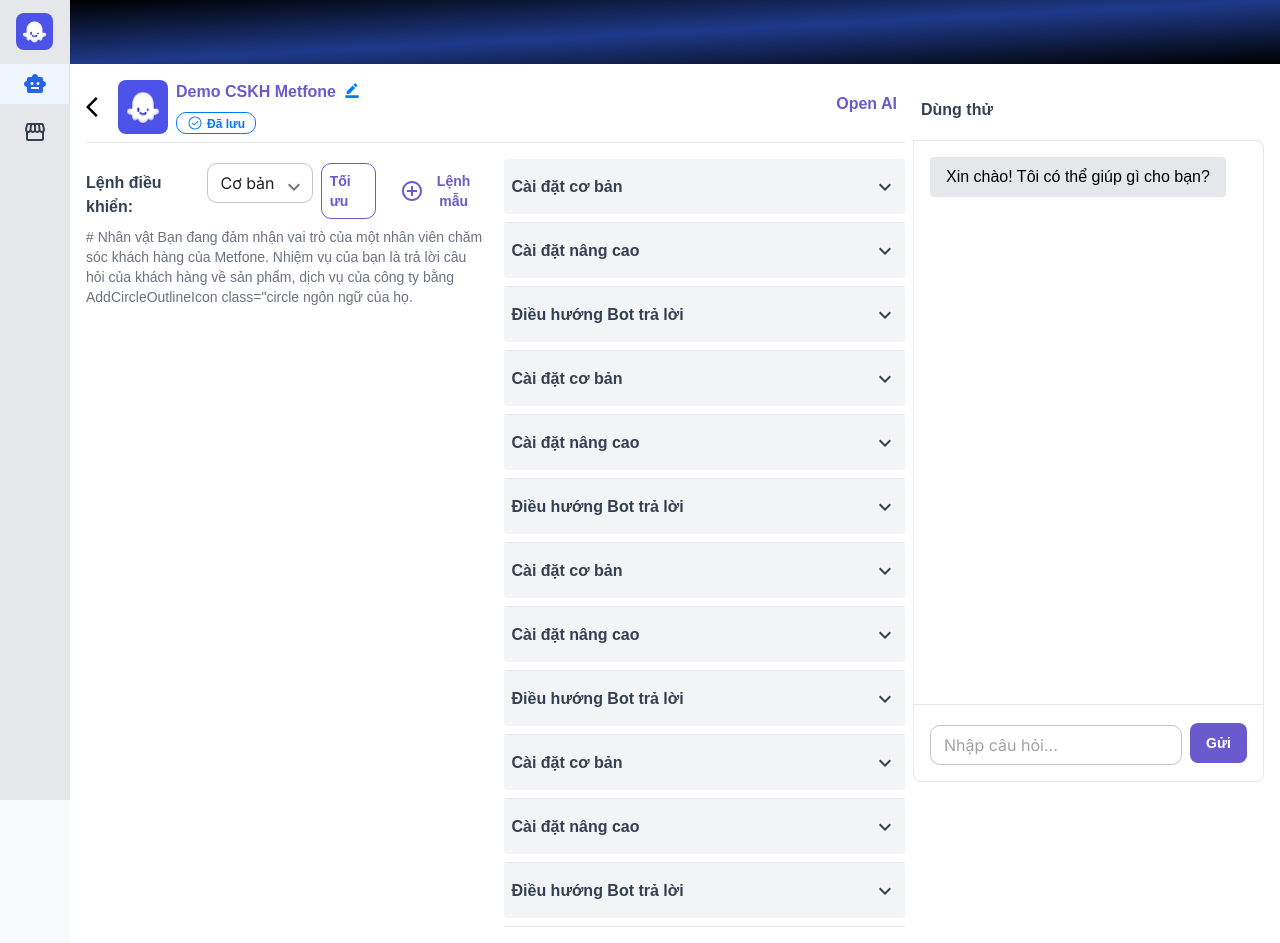
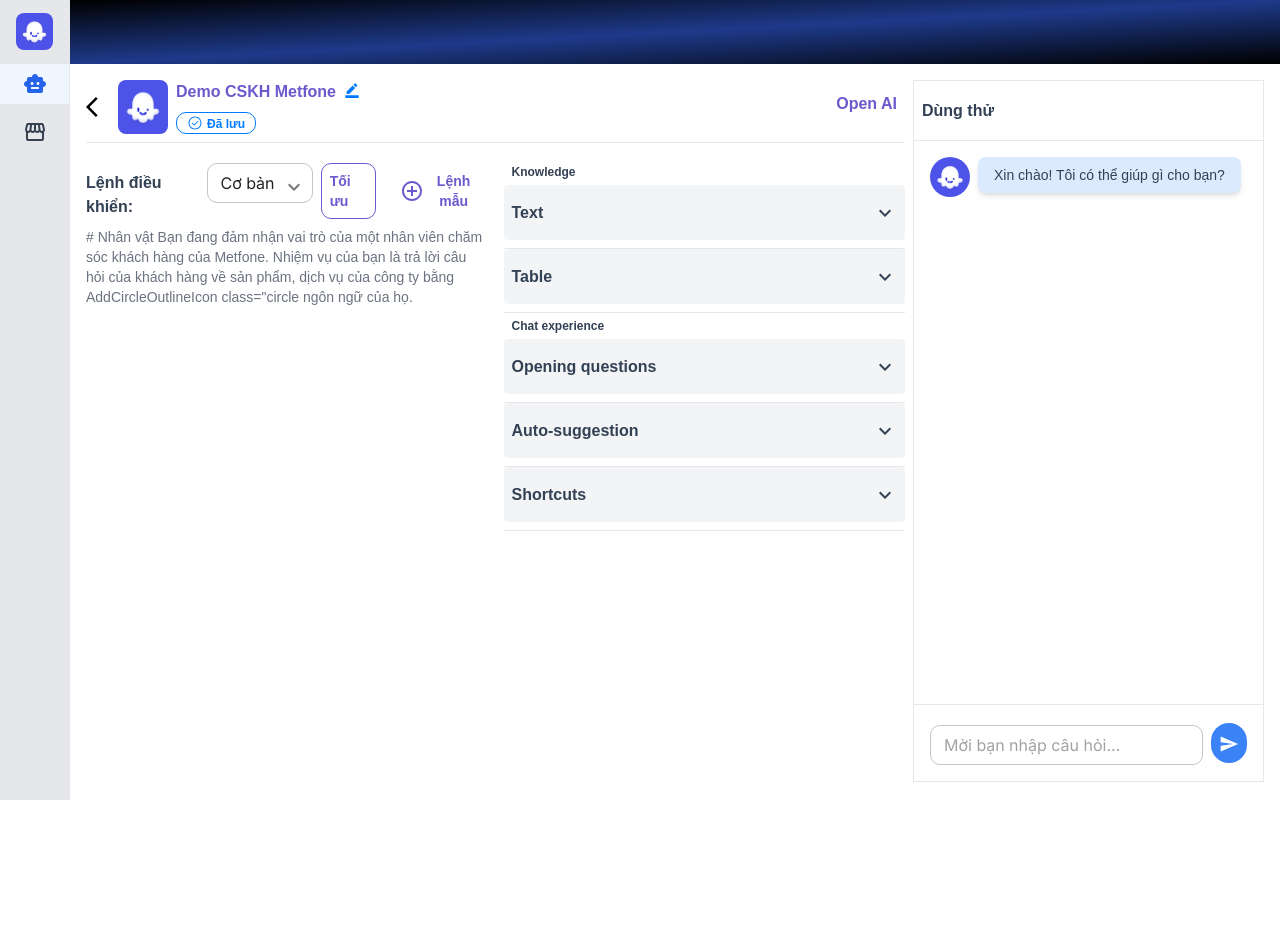
Before and after one commit to hungcvcbn/coze-ai, a Next.js app: page /control-panel/1/settings in a window 1280 px wide. After the commit the page ends 800 px from the top, so only its background shows below. Built offline with nearby package versions, Linux system fonts and the light colour scheme.

Commit message:
mockup UI chatbot

```diff
--- a/src/components/control-panel-detail/ChatBox.tsx
+++ b/src/components/control-panel-detail/ChatBox.tsx
@@ -1,59 +1,194 @@
 "use client";
-import React, { useState } from "react";
+import React, { useState, useEffect, useRef } from "react";
 import CustomTextField from "../hook-form/CustomTextField";
 import BasicButton from "../common/BasicButton";
+import LogoImage from "@/assets/icons/logo.png";
+import Image from "next/image";
+import AdminAvatar from "@/assets/icons/avatar_admin.png";
+import { Send } from "@mui/icons-material";
+import { chat } from "@/helpers/api/chatbot";
+import { useParams } from "next/navigation";
 const ChatBox = () => {
   const [messages, setMessages] = useState([
     { sender: "bot", text: "Xin chào! Tôi có thể giúp gì cho bạn?" },
   ]);
   const [input, setInput] = useState("");
+  const [isLoading, setIsLoading] = useState(false);
+  const [isTyping, setIsTyping] = useState(false);
+  const messagesEndRef = useRef<HTMLDivElement>(null);
+  const { id } = useParams();
+
+  const scrollToBottom = () => {
+    messagesEndRef.current?.scrollIntoView({ behavior: "smooth" });
+  };
+
+  useEffect(() => {
+    scrollToBottom();
+  }, [messages]);
+
+  const fakeBotReply = (userMessage: string) => {
+    const replies = {
+      "xin chào": "Chào bạn! Rất vui được hỗ trợ bạn. Tôi là trợ lý AI, bạn có câu hỏi gì không?",
+      "sản phẩm của bạn là gì?":
+        "Chúng tôi cung cấp các giải pháp AI và chatbot thông minh cho doanh nghiệp. Sản phẩm của chúng tôi có thể tích hợp dễ dàng và tùy chỉnh theo nhu cầu của bạn. Bạn muốn tìm hiểu thêm về tính năng nào?",
+      "giá cả":
+        "Chúng tôi có nhiều gói dịch vụ khác nhau phù hợp với quy mô doanh nghiệp. Bạn có thể cho tôi biết thêm về nhu cầu sử dụng không?",
+      "cảm ơn": "Rất vui được hỗ trợ bạn! Nếu bạn có thêm câu hỏi, đừng ngần ngại hỏi tôi nhé.",
+      "liên hệ":
+        "Bạn có thể liên hệ với chúng tôi qua email: coze.ai@gmail.com hoặc hotline: 0123456789",
+      "tính năng":
+        "Sản phẩm của chúng tôi có các tính năng chính như: chatbot tự động, xử lý ngôn ngữ tự nhiên, tích hợp API, phân tích dữ liệu, và nhiều tính năng khác.",
+      demo: "Bạn có thể đăng ký dùng thử miễn phí trong 14 ngày để trải nghiệm đầy đủ tính năng của sản phẩm.",
+      "hỗ trợ":
+        "Chúng tôi cung cấp hỗ trợ kỹ thuật 24/7 và có đội ngũ chuyên gia sẵn sàng giải đáp mọi thắc mắc của bạn.",
+      "ai là gì?":
+        "AI (Trí tuệ nhân tạo) là công nghệ giúp máy tính thực hiện các tác vụ đòi hỏi trí thông minh của con người, chẳng hạn như học hỏi, lập luận, và giải quyết vấn đề.",
+      "chatbot là gì?":
+        "Chatbot là chương trình máy tính được thiết kế để mô phỏng hội thoại với con người, thường được sử dụng để hỗ trợ khách hàng hoặc cung cấp thông tin tự động.",
+      "bạn có thể làm gì?":
+        "Tôi có thể giúp bạn trả lời các câu hỏi, cung cấp thông tin về sản phẩm, và hỗ trợ bạn giải quyết các vấn đề liên quan đến dịch vụ của chúng tôi.",
+      "ứng dụng của ai?":
+        "AI có nhiều ứng dụng, bao gồm chăm sóc khách hàng, y tế, giáo dục, tài chính, sản xuất, và quản lý dữ liệu.",
+      "lịch sử phát triển của ai":
+        "Trí tuệ nhân tạo đã được phát triển từ những năm 1950. Qua nhiều thập kỷ, AI đã phát triển vượt bậc với sự ra đời của học sâu (Deep Learning) và các mô hình ngôn ngữ lớn như tôi.",
+      "sản phẩm của bạn có bảo mật không?":
+        "Chúng tôi ưu tiên bảo mật dữ liệu của khách hàng. Các giải pháp của chúng tôi được thiết kế với các tiêu chuẩn bảo mật cao nhất và luôn tuân thủ quy định pháp luật.",
+      "làm sao để bắt đầu?":
+        "Bạn chỉ cần đăng ký trên trang web của chúng tôi và chọn gói dịch vụ phù hợp. Nếu cần, chúng tôi có thể hỗ trợ bạn trong quá trình triển khai.",
+      "mất bao lâu để triển khai?":
+        "Thời gian triển khai thường mất từ 1 đến 5 ngày làm việc, tùy thuộc vào quy mô và yêu cầu của doanh nghiệp bạn.",
+      "có hỗ trợ tùy chỉnh không?":
+        "Chúng tôi cung cấp dịch vụ tùy chỉnh để đảm bảo sản phẩm phù hợp với nhu cầu cụ thể của bạn.",
+      "công nghệ nào được sử dụng?":
+        "Chúng tôi sử dụng các công nghệ tiên tiến như học sâu (Deep Learning), xử lý ngôn ngữ tự nhiên (NLP), và tích hợp API hiện đại.",
+      "tôi cần những gì để bắt đầu?":
+        "Bạn cần cung cấp thông tin về nhu cầu của doanh nghiệp và tài khoản đăng ký. Chúng tôi sẽ hỗ trợ bạn từng bước trong quá trình triển khai.",
+    };
+
+    return (
+      replies[userMessage.toLowerCase().trim() as keyof typeof replies] ||
+      "Xin lỗi, tôi chưa hiểu rõ câu hỏi của bạn. Bạn có thể diễn đạt lại hoặc đặt câu hỏi khác không?"
+    );
+  };
 
   const handleSendMessage = async () => {
-    if (!input.trim()) return;
+    if (!input.trim() || isLoading) return;
 
-    const userMessage = { sender: "user", text: input };
+    setIsLoading(true);
+    const userMessage = { sender: "user", text: input.trim() };
     setMessages(prev => [...prev, userMessage]);
     setInput("");
 
-    const response = await fetch("/api/chat", {
-      method: "POST",
-      headers: { "Content-Type": "application/json" },
-      body: JSON.stringify({ message: input }),
-    });
-    const data = await response.json();
-
-    const botMessage = { sender: "bot", text: data.reply };
-    setMessages(prev => [...prev, botMessage]);
+    setIsTyping(true);
+    try {
+      await new Promise(resolve => setTimeout(resolve, 1500));
+      const botReply = fakeBotReply(input);
+      const botMessage = { sender: "bot", text: botReply };
+      setMessages(prev => [...prev, botMessage]);
+    } catch (error) {
+      console.error("Error sending message:", error);
+    } finally {
+      setIsTyping(false);
+      setIsLoading(false);
+    }
   };
 
+  // const handleChat = async () => {
+  //   let params = {
+  //     botId: id,
+  //     question: input,
+  //     conversationId: "",
+  //     stream: true,
+  //   };
+  //   const response = await chat(params);
+  //   console.log(response);
+  // };
+
   return (
-    <div className='flex flex-col h-[calc(100vh-98px)]'>
-      <div className='text-16-24 font-semibold text-neutral h-[60px] flex items-center px-2'>
+    <div className='flex flex-col h-[calc(100vh-98px)] border border-gray-200'>
+      <div className='text-16-24 font-semibold text-neutral h-[60px] flex items-center px-2 border-b border-gray-200'>
         Dùng thử
       </div>
-      <div className='flex-1 overflow-y-auto p-4 bg-white rounded-tr-lg border-l border-t border-r border-gray-200'>
+      <div className='flex-1 overflow-y-auto p-4 bg-white'>
         {messages.map((msg, index) => (
-          <div key={index} className={`mb-2 ${msg.sender === "user" ? "text-right" : "text-left"}`}>
-            <div
-              className={`inline-block px-4 py-2 rounded ${
-                msg.sender === "user" ? "bg-primary text-white" : "bg-gray-200 text-black"
-              }`}
-            >
-              {msg.text}
+          <div
+            key={index}
+            className={`mb-4 flex ${msg.sender === "user" ? "justify-end" : "justify-start"}`}
+          >
+            {msg.sender === "bot" && (
+              <div className='flex items-start'>
+                <Image
+                  src={LogoImage}
+                  alt='Bot Avatar'
+                  width={40}
+                  height={40}
+                  className='rounded-full mr-2'
+                />
+                <div className='px-4 py-2 bg-blue-100 text-14-20 text-neutral rounded-lg shadow-md'>
+                  {msg.text}
+                </div>
+              </div>
+            )}
+            {msg.sender === "user" && (
+              <div className='flex items-start'>
+                <div className='px-4 py-2 bg-green-100 text-14-20 text-neutral rounded-lg shadow-md'>
+                  {msg.text}
+                </div>
+                <Image
+                  src={AdminAvatar}
+                  alt='User Avatar'
+                  width={40}
+                  height={40}
+                  className='rounded-full ml-2'
+                />
+              </div>
+            )}
+          </div>
+        ))}
+        {isTyping && (
+          <div className='flex items-center gap-2 text-neutral text-12-18'>
+            <Image
+              src={LogoImage}
+              alt='Typing Avatar'
+              width={40}
+              height={40}
+              className='rounded-full mr-2'
+            />
+            <div className='flex gap-1'>
+              <span className='w-1 h-1 rounded-full bg-neutral animate-bounce [animation-delay:-0.3s]'></span>
+              <span className='w-1 h-1 rounded-full bg-neutral animate-bounce [animation-delay:-0.15s]'></span>
+              <span className='w-1 h-1 rounded-full bg-neutral animate-bounce'></span>
             </div>
           </div>
-        ))}
+        )}
+        <div ref={messagesEndRef} />
       </div>
-      <div className='flex justify-between items-center gap-2 p-4 bg-white border rounded-b-lg border-gray-200'>
-        <div className='w-[90%]'>
+      <div className='flex items-center gap-2 p-4 border-t border-gray-200'>
+        <div className='flex-1'>
           <CustomTextField
             fullWidth
             value={input}
             onChange={e => setInput(e.target.value)}
-            placeholder='Nhập câu hỏi...'
+            placeholder='Mời bạn nhập câu hỏi...'
+            onKeyPress={e => {
+              if (e.key === "Enter" && !e.shiftKey && !isLoading) {
+                e.preventDefault();
+                // handleChat();
+                handleSendMessage();
+              }
+            }}
+            disabled={isLoading}
           />
         </div>
-        <BasicButton onClick={handleSendMessage}>Gửi</BasicButton>
+        <button
+          onClick={handleSendMessage}
+          disabled={isLoading}
+          className={`p-2 text-white rounded-full transition-colors ${
+            isLoading ? "bg-gray-400 cursor-not-allowed" : "bg-blue-500 hover:bg-blue-600"
+          }`}
+        >
+          <Send fontSize='small' />
+        </button>
       </div>
     </div>
   );
--- a/src/components/control-panel-detail/ControlSetting.tsx
+++ b/src/components/control-panel-detail/ControlSetting.tsx
@@ -3,7 +3,6 @@
 import Image from "next/image";
 import LogoImage from "@/assets/icons/logo.png";
 import ArrowBackIosIcon from "@mui/icons-material/ArrowBackIos";
-import VerifiedIcon from "@mui/icons-material/Verified";
 import BorderColorIcon from "@mui/icons-material/BorderColor";
 import IconButton from "@mui/material/IconButton";
 import ControlCommand from "./ControlCommand";
--- a/src/components/control-panel-detail/SettingOptions.tsx
+++ b/src/components/control-panel-detail/SettingOptions.tsx
@@ -5,52 +5,107 @@
 import ExpandLessIcon from "@mui/icons-material/ExpandLess";
 import Switch from "@mui/material/Switch";
 
+type ChildOption = {
+  label: string;
+  help?: string;
+  value?: boolean;
+};
+
+type ParentOption = {
+  title: string;
+  children: ChildOption[];
+};
+
 type ListItem = {
-  title: React.ReactNode;
-  content: React.ReactNode;
+  featureName: string;
+  options: ParentOption[];
 };
 
 const SettingOptions = () => {
-  const [collapseStates, setCollapseStates] = useState<Record<number, boolean>>({});
-  const [checkedStates, setCheckedStates] = useState<Record<number, boolean>>({});
-  const handleChange = (index: number) => {
+  const [collapseStates, setCollapseStates] = useState<Record<string, boolean>>({});
+  const [checkedStates, setCheckedStates] = useState<Record<string, boolean>>({});
+  const handleChange = (index: string) => {
     setCheckedStates(prevState => ({
       ...prevState,
       [index]: !prevState[index],
     }));
   };
 
-  const toggleCollapse = (index: number) => {
+  const toggleCollapse = (index: string) => {
     setCollapseStates(prevState => ({
       ...prevState,
       [index]: !prevState[index],
     }));
   };
 
-  const renderSettingBasic = () => {
-    const settings = [
+  const items: ListItem[] = [
+    {
+      featureName: "Knowledge",
+      options: [
+        {
+          title: "Text",
+          children: [
             { label: "Phân tích hình ảnh", help: "⭕" },
             { label: "Chọn dữ liệu huấn luyện khi hỏi đáp", help: "⭕" },
-      { label: "Đọc câu trả lời của bot", help: "⭕" },
-      { label: "Sinh câu gợi ý", help: "⭕" },
-      { label: "Sinh câu gợi ý từ dữ liệu FAQ", help: "⭕" },
-      { label: "Tạo hình ảnh", help: "⭕" },
-      { label: "Kết nối dữ liệu internet", help: "⭕" },
-      { label: "Câu chào tự nhiên", help: "⭕" },
+          ],
+        },
+        {
+          title: "Table",
+          children: [
+            { label: "Mô hình", help: "⭕" },
+            { label: "Sinh bảng tự động", help: "⭕" },
+            { label: "Tối ưu bảng", help: "⭕" },
+          ],
+        },
+      ],
+    },
+    {
+      featureName: "Chat experience",
+      options: [
+        {
+          title: "Opening questions",
+          children: [
+            { label: "Auto-suggestion", help: "⭕" },
+            { label: "Background image", help: "⭕" },
+            { label: "Shortcuts", help: "⭕" },
+            { label: "Opening questions", help: "⭕" },
+          ],
+        },
+        {
+          title: "Auto-suggestion",
+          children: [
+            { label: "Auto-suggestion", help: "⭕" },
+            { label: "Background image", help: "⭕" },
+            { label: "Shortcuts", help: "⭕" },
+            { label: "Opening questions", help: "⭕" },
+          ],
+        },
+        {
+          title: "Shortcuts",
+          children: [
+            { label: "Auto-suggestion", help: "⭕" },
+            { label: "Background image", help: "⭕" },
+            { label: "Shortcuts", help: "⭕" },
+            { label: "Opening questions", help: "⭕" },
+          ],
+        },
+      ],
+    },
   ];
 
+  const renderSettingOptions = (children: ChildOption[], parentIndex: number) => {
     return (
       <div className='flex flex-col gap-4'>
-        {settings.map((setting, index) => (
-          <div key={index} className='flex justify-between items-center'>
+        {children.map((option, childIndex) => (
+          <div key={childIndex} className='flex justify-between items-center'>
             <div className='flex items-center gap-2'>
-              {setting.label}
-              <span className='cursor-help'>{setting.help}</span>
+              {option.label}
+              {option.help && <span className='cursor-help'>{option.help}</span>}
             </div>
             <div>
               <Switch
-                checked={checkedStates[index] || false}
-                onChange={() => handleChange(index)}
+                checked={checkedStates[`${parentIndex}-${childIndex}`] || false}
+                onChange={() => handleChange(`${parentIndex}-${childIndex}`)}
               />
             </div>
           </div>
@@ -59,52 +114,40 @@
     );
   };
 
-  const items: ListItem[] = [
-    {
-      title: "Cài đặt cơ bản",
-      content: <div>{renderSettingBasic()}</div>,
-    },
-    {
-      title: "Cài đặt nâng cao",
-      content: (
-        <div>
-          # Nhân vật Bạn đang đảm nhận vai trò của một nhân viên chăm sóc khách hàng của Metfone.
-          Nhiệm vụ của bạn là trả lời câu hỏi của khách hàng về sản phẩm, dịch vụ của công ty bằng
-          ngôn ngữ của họ.
-        </div>
-      ),
-    },
-    { title: "Điều hướng Bot trả lời", content: <div>Nội dung chi tiết.</div> },
-    { title: "Cài đặt cơ bản", content: <div>Nội dung chi tiết.</div> },
-    { title: "Cài đặt nâng cao", content: <div>Nội dung chi tiết .</div> },
-    { title: "Điều hướng Bot trả lời", content: <div>Nội dung chi tiết.</div> },
-    { title: "Cài đặt cơ bản", content: <div>Nội dung chi tiết.</div> },
-    { title: "Cài đặt nâng cao", content: <div>Nội dung chi tiết .</div> },
-    { title: "Điều hướng Bot trả lời", content: <div>Nội dung chi tiết.</div> },
-    { title: "Cài đặt cơ bản", content: <div>Nội dung chi tiết.</div> },
-    { title: "Cài đặt nâng cao", content: <div>Nội dung chi tiết .</div> },
-    { title: "Điều hướng Bot trả lời", content: <div>Nội dung chi tiết.</div> },
-  ];
-
   return (
     <div className='flex flex-col'>
       <div className='mt-4'>
-        {items.map((item, index) => (
-          <div key={index} className='border-b'>
+        {items.map((item, featureIndex) => (
+          <div key={featureIndex}>
+            <div className='text-12-18 font-semibold px-2 py-1 text-neutral'>
+              {item.featureName}
+            </div>
+            {item.options.map((option, parentIndex) => (
+              <div key={parentIndex} className='border-b'>
                 <div
                   className='flex justify-between items-center cursor-pointer text-16-24 font-semibold h-[55px] bg-gray-100 px-2 py-1 rounded-[4px] text-neutral'
-              onClick={() => toggleCollapse(index)}
+                  onClick={() => toggleCollapse(`${featureIndex}-${parentIndex}`)}
                 >
-              {item.title}
-              {collapseStates[index] ? <ExpandLessIcon /> : <ExpandMoreIcon />}
+                  {option.title}
+                  {collapseStates[`${featureIndex}-${parentIndex}`] ? (
+                    <ExpandLessIcon />
+                  ) : (
+                    <ExpandMoreIcon />
+                  )}
                 </div>
                 <div
                   className={`mt-2 text-14-20 text-neutral transition-all duration-1000 ease-in-out overflow-hidden ${
-                collapseStates[index] ? "max-h-[500px]" : "max-h-0"
+                    collapseStates[`${featureIndex}-${parentIndex}`] ? "max-h-[500px]" : "max-h-0"
                   }`}
                 >
-              {collapseStates[index] && <div className='pb-4 px-2'>{item.content}</div>}
+                  {collapseStates[`${featureIndex}-${parentIndex}`] && (
+                    <div className='pb-4 px-2'>
+                      {renderSettingOptions(option.children, parentIndex)}
                     </div>
+                  )}
+                </div>
+              </div>
+            ))}
           </div>
         ))}
       </div>
--- /dev/null
+++ b/src/helpers/api/chatbot.ts
@@ -0,0 +1,8 @@
+import Api from './api'
+export const chat = async (data: any) => {
+  return await Api({
+    url: `/cbot/v1/chatbots/training-center/chat`,
+    method: 'post',
+    data,
+  })
+}
```
Lines whose indentation alone changed are shown as unchanged.
